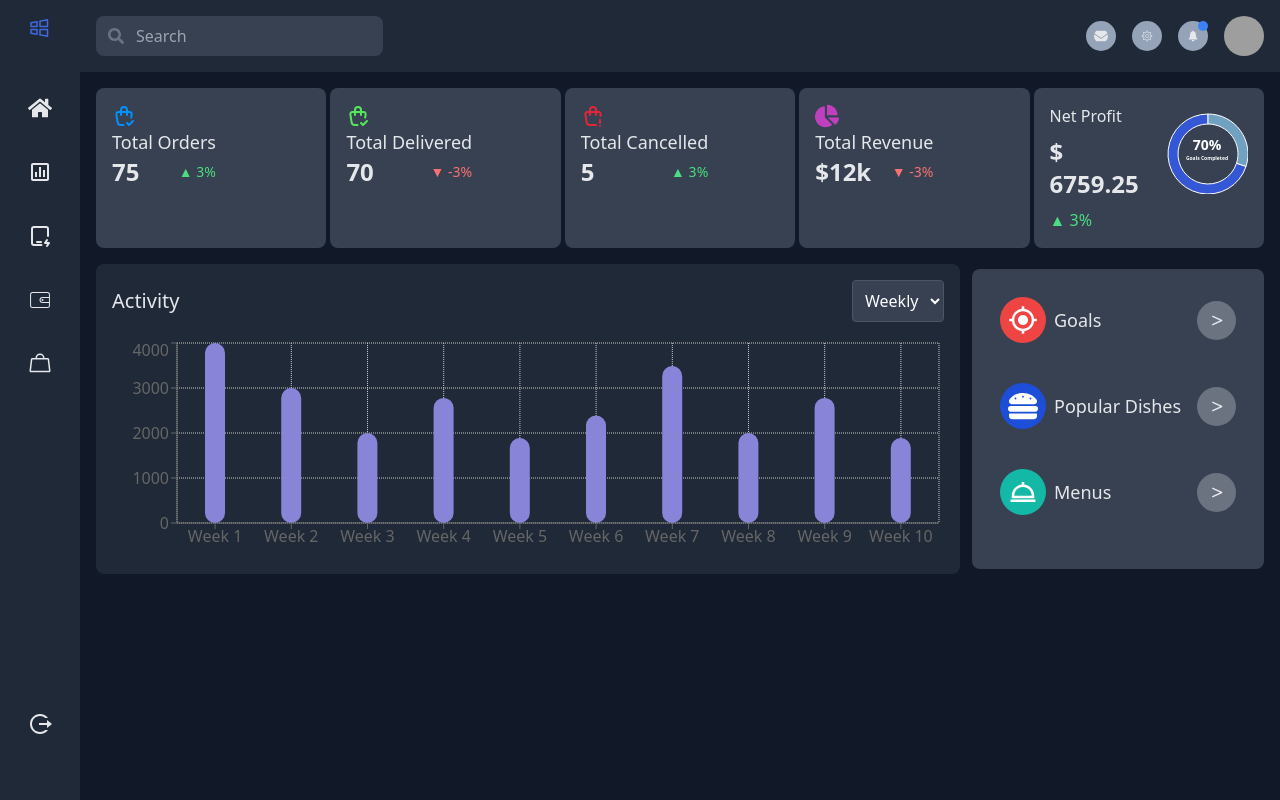
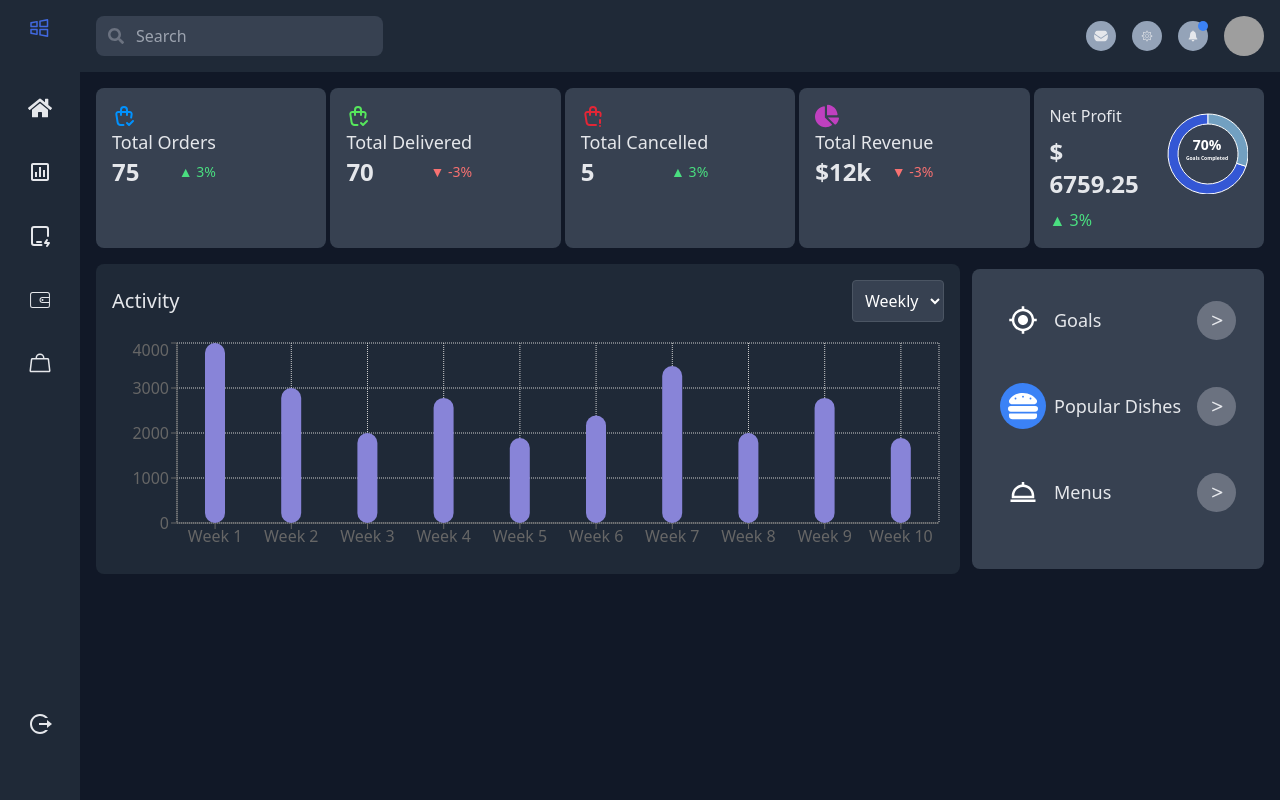
Before and after one commit to ay690/Fitpeo_Assignment, a React (Create React App) app: page / in a window 1280 px wide. Built offline with nearby package versions, Linux system fonts and the light colour scheme; grey boxes are pictures that could not be loaded.

Commit message:
Refractor: Goals popular menu

```diff
--- a/src/components/GoalsPopularMenu.jsx
+++ b/src/components/GoalsPopularMenu.jsx
@@ -4,45 +4,29 @@ import { MdGpsFixed } from "react-icons/md";
 import { FaHamburger } from "react-icons/fa";
 import { BiDish } from "react-icons/bi";
 
+const MenuItem = ({ icon: Icon, color, label }) => {
+  return (
+    <div className="flex justify-between items-center hover:cursor-pointer">
+      <div className="flex gap-2 items-center">
+        <div className={`bg-${color}-500 p-2 rounded-full`}>
+          <Icon color="#fff" size={30} />
+        </div>
+        <h3 className="text-md lg:text-lg">{label}</h3>
+      </div>
+      <div className="bg-gray-500 p-3 rounded-full">
+        <PiGreaterThanBold size={15} />
+      </div>
+    </div>
+  );
+};
+
 const GoalsPopularMenu = () => {
   return (
     <div className="bg-gray-700 p-7 rounded-lg w-full min-h-[300px] lg:w-1/4">
       <div className="flex flex-col gap-10">
-        <div className="flex justify-between items-center">
-          <div className="flex gap-2 items-center">
-            <div className="bg-red-500 p-2 rounded-full">
-              <MdGpsFixed color="#fff" size={30} />
-            </div>
-            <h3 className="text-md lg:text-lg">Goals</h3>
-          </div>
-          <div className="bg-gray-500 p-3 rounded-full">
-            <PiGreaterThanBold size={15} />
-          </div>
-        </div>
-
-        <div className="flex justify-between items-center">
-          <div className="flex gap-2 items-center">
-            <div className="bg-blue-700 p-2 rounded-full">
-              <FaHamburger color="#fff" size={30} />
-            </div>
-            <h3 className="text-md lg:text-lg">Popular Dishes</h3>
-          </div>
-          <div className="bg-gray-500 p-3 rounded-full">
-            <PiGreaterThanBold size={15} />
-          </div>
-        </div>
-
-        <div className="flex justify-between items-center">
-          <div className="flex gap-2 items-center">
-            <div className="bg-teal-500 p-2 rounded-full">
-              <BiDish color="#fff" size={30} />
-            </div>
-            <h3 className="text-md lg:text-lg">Menus</h3>
-          </div>
-          <div className="bg-gray-500 p-3 rounded-full">
-            <PiGreaterThanBold size={15} />
-          </div>
-        </div>
+        <MenuItem icon={MdGpsFixed} color="red" label="Goals" />
+        <MenuItem icon={FaHamburger} color="blue" label="Popular Dishes" />
+        <MenuItem icon={BiDish} color="teal" label="Menus" />
       </div>
     </div>
   );
```
